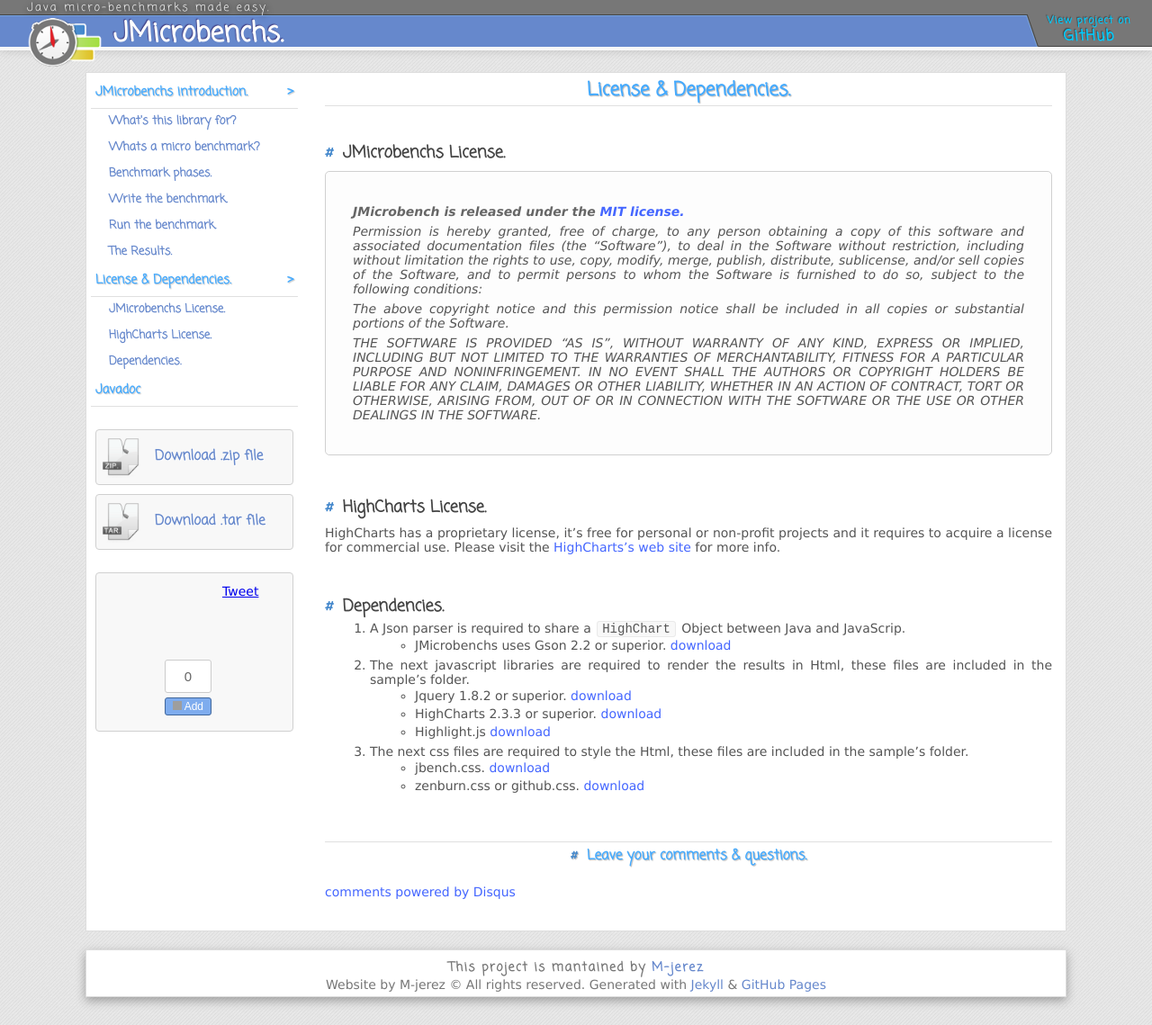
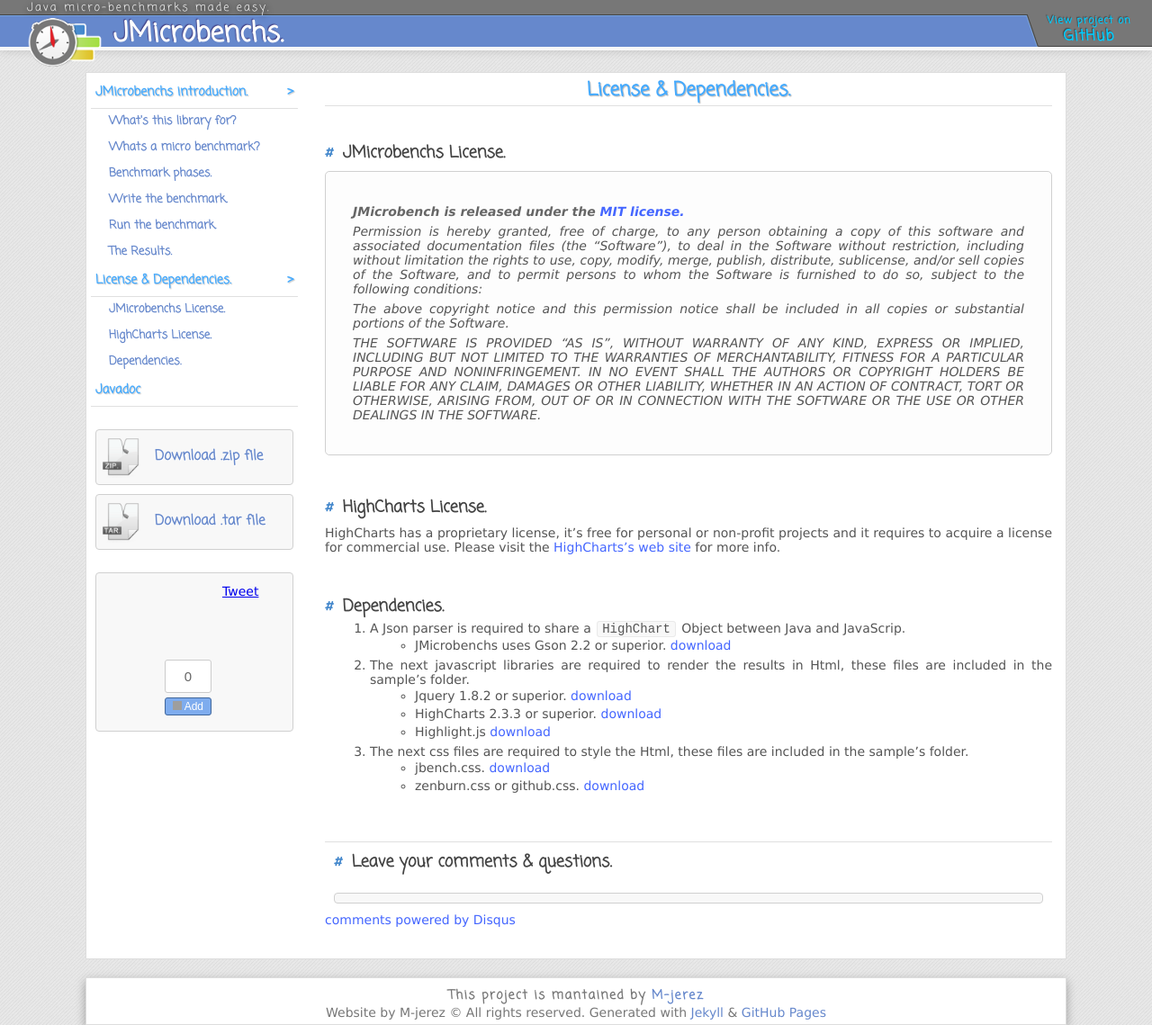
Before and after one commit to M-jerez/JMicrobenchs, a Jekyll site: the page built from _posts/9990-01-01-licenses.md, in a window 1280 px wide and 1139 px high. Shown: the whole window at 90% size. Built offline with Jekyll 4.4.1, drawn with Linux system fonts in a browser that asks for light colours; nearby versions of some CDN libraries; a script that is not in the unit is left out; comment, search, counter and statistics services are not loaded; grey boxes are pictures that could not be loaded.

Commit message:
update style

```diff
--- a/css/style.css
+++ b/css/style.css
@@ -426,11 +426,15 @@
 /* ------------------- Disqus ---------------- */
 h3#disqus{
 	margin-top: 50px;
-	margin-bottom: 20px;
-	padding-top:5px;
+	padding:10px;
 	border-top: solid #E0E0E0 1px;
-	font: bold 1.1em 'Coming Soon', 'Comic Sans MS', cursive;
-  	color: #4af;
-  	text-align: center;
-	text-shadow: 1px 1px 1px #bbb;
 }
+#disqus_thread{
+	background: #F8F8F8;
+	margin:10px;
+	padding: 5px;
+	-webkit-border-radius: 4px;
+	-moz-border-radius: 4px;
+	border-radius: 4px;
+	border: solid #d0d0d0 1px;
+}
```
